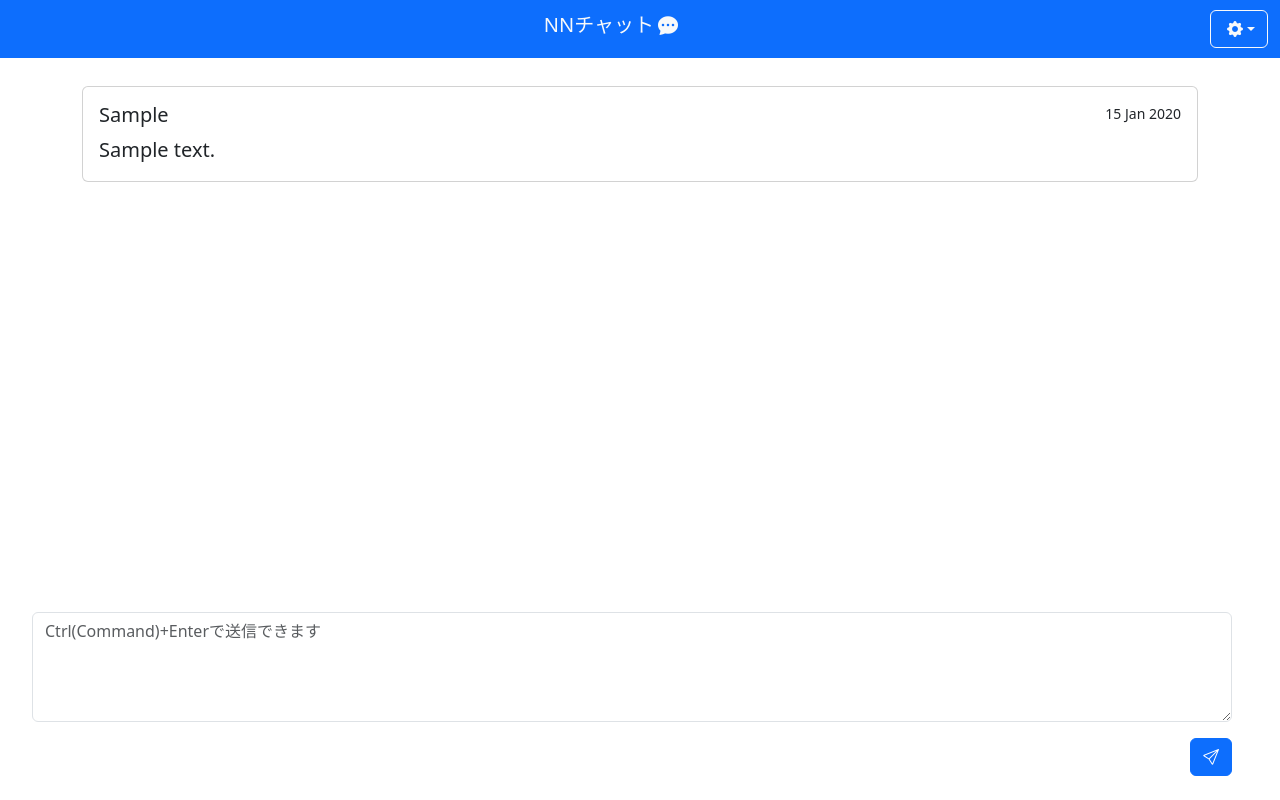
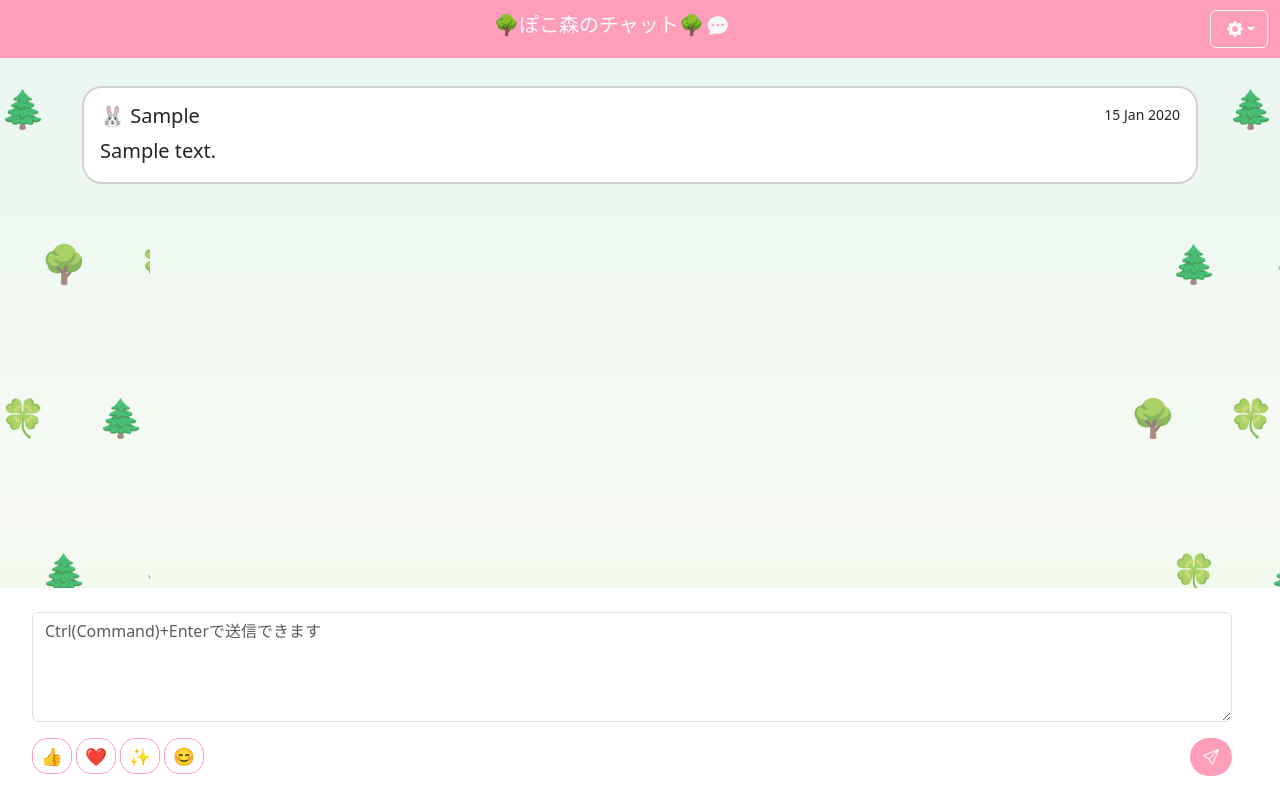
Before and after one commit to 251zs04086-sys/nn-chat, a Node project: template views/posts.pug in a window 1280 px wide. Run offline with Node 20 templates, Linux system fonts and the light colour scheme; the template is opened without the code that fills it: most values are stand-ins (such as "Sample title", 1, 10 or a date in 2020).

Commit message:
ぽこ森のチャット に改変

```diff
--- a/lib/router.js
+++ b/lib/router.js
@@ -28,6 +28,9 @@ function route(req, res) {
     case '/nn-chat.js':
       util.handleNnChatJsFile(req, res);
       break;
+    case '/':
+      util.handleTopPage(req, res);
+      break;
     default:
       util.handleNotFound(req, res);
       break;
--- a/package.json
+++ b/package.json
@@ -1,7 +1,7 @@
 {
   "name": "nn-chat",
   "version": "1.0.0",
-  "description": "NNチャット",
+  "description": "ぽこ森のチャット",
   "main": "index.js",
   "scripts": {
     "test": "node --test"
--- a/public/nn-chat.js
+++ b/public/nn-chat.js
@@ -35,3 +35,12 @@ const tooltipTriggerElements = document.querySelectorAll('[data-bs-toggle="toolt
 tooltipTriggerElements.forEach((tooltipTriggerElement) => {
   new bootstrap.Tooltip(tooltipTriggerElement);
 });
+
+// スタンプボタンの有効化
+const stampButtons = document.querySelectorAll('.stamp-btn');
+stampButtons.forEach((button) => {
+  button.addEventListener('click', () => {
+    textareaElement.value = button.dataset.stamp;
+    formElement.submit();
+  });
+});
--- a/public/style.css
+++ b/public/style.css
@@ -2,10 +2,116 @@ body.container {
   padding-top: 70px;
   padding-bottom: 200px;
 }
+
 :root {
   scroll-behavior: auto;
 }
+
 p.card-text {
   white-space: pre-wrap;
   word-break: break-all;
 }
+
+body {
+  background-color: #f3faef;
+  background-image: linear-gradient(180deg, #e8f6ef 0%, #f7fbf4 65%, #e2f3d8 100%);
+  background-attachment: fixed;
+  color: #4a403a;
+}
+
+/* 余白に森を表示 */
+body::before,
+body::after {
+  white-space: pre;
+  position: fixed;
+  top: 70px;
+  height: 100vh;
+  width: calc(50vw - 490px);
+  font-size: 2.3rem;
+  line-height: 2.1;
+  letter-spacing: 0.3em;
+  opacity: 0.7;
+  pointer-events: none;
+  z-index: -1;
+  overflow: hidden;
+}
+
+/* 左側の森 */
+body::before {
+  content:
+    "🌲  🌳  🍀  🌲  🌳  🌸\A\A"
+    "  🌳  🍀  🌲  🌷  🌳  \A\A"
+    "🍀  🌲  🌳  🍀  🌲  🌳\A\A"
+    "  🌲  🌷  🌳  🌲  🍀  \A\A"
+    "🌳  🍀  🌲  🌳  🌸  🌲\A\A"
+    "  🍀  🌲  🌳  🌷  🌲  ";
+  left: 0;
+  text-align: right;
+}
+
+/* 右側の森 */
+body::after {
+  content:
+    "🌳  🌲  🌸  🌳  🌲  🍀\A\A"
+    "  🌲  🌷  🌳  🍀  🌲  \A\A"
+    "🌳  🍀  🌲  🌳  🍀  🌲\A\A"
+    "  🍀  🌲  🌷  🌳  🌲  \A\A"
+    "🌲  🌳  🌸  🌲  🌳  🍀\A\A"
+    "  🌲  🌷  🌳  🌲  🍀  ";
+  right: 0;
+  text-align: left;
+}
+
+.cute-navbar {
+  background-color: #ff9ebb;
+}
+
+.card {
+  border-radius: 20px;
+  border-width: 2px;
+}
+
+body[data-bs-theme="light"] .my-post {
+  border-color: #ff9ebb;
+  background-color: #fff0f5;
+}
+
+.cute-btn {
+  background-color: #ff9ebb;
+  color: #ffffff;
+  border-radius: 20px;
+}
+
+.cute-btn:hover {
+  background-color: #ff85a1;
+  color: #ffffff;
+}
+
+.stamp-btn {
+  background-color: #ffffff;
+  border: 1.5px solid #ff9ebb;
+  border-radius: 15px;
+  font-size: 1.1rem;
+  transition: transform 0.1s;
+}
+
+.stamp-btn:hover {
+  background-color: #fff0f5;
+  border-color: #ff85a1;
+  transform: scale(1.1);
+}
+
+.stamp-post {
+  font-size: 2.5rem;
+  line-height: 1.2;
+}
+
+body[data-bs-theme="dark"] {
+  background-color: #16221a;
+  background-image: linear-gradient(180deg, #111b15 0%, #19281e 65%, #121e16 100%);
+  color: #e4ede6;
+}
+
+body[data-bs-theme="dark"] .stamp-btn {
+  background-color: #2b3035;
+}
--- a/views/posts.pug
+++ b/views/posts.pug
@@ -9,11 +9,11 @@ html(lang="ja")
     link(rel="stylesheet"
       href="https://cdn.jsdelivr.net/npm/bootstrap-icons@1.8.0/font/bootstrap-icons.css")
     link(rel="stylesheet" href="style.css")
-    title NNチャット
+    title ぽこ森のチャット
   body.container.overflow-scroll(data-bs-theme=currentTheme)
-    nav.navbar.fixed-top.bg-primary
+    nav.navbar.fixed-top.cute-navbar
       div.container-fluid
-        h1.text-light.navbar-brand.mx-auto NNチャット
+        h1.text-light.navbar-brand.mx-auto 🌳ぽこ森のチャット🌳
           i.bi-chat-dots-fill.ms-1
         div.dropdown
           button.btn.btn-outline-light.dropdown-toggle(type="button" id="menu" data-bs-toggle="dropdown" aria-expanded="false") #{user}
@@ -24,16 +24,21 @@ html(lang="ja")
               a.dropdown-item(href="/changeTheme") #{changeThemeText}
               a.dropdown-item(href="/logout") ログアウト
     each post in posts
-      - const cardClass = (user === post.postedBy ? 'card my-3 border-primary' : 'card my-3')
+      - const cardClass = (user === post.postedBy ? 'card my-3 my-post' : 'card my-3')
+      - const animals = ['🐱', '🐰', '🐻', '🐶', '🐤', '🐼', '🦊'];
+      - const nameSum = post.postedBy.split('').reduce((sum, ch) => sum + ch.charCodeAt(0), 0);
+      - const animalIcon = animals[nameSum % animals.length];
+      - const stamps = ['👍', '❤️', '✨', '😊'];
+      - const textClass = (stamps.includes(post.content) ? 'card-text stamp-post' : 'card-text lead');
       div(class=cardClass)
         div.card-body
           div.d-flex.justify-content-between
-            h5.card-title #{post.postedBy}
+            h5.card-title #{animalIcon} #{post.postedBy}
               if post.postedBy === 'admin'
                 i.bi-patch-check-fill.ms-1
             - const tooltipTitle = `<small>${post.absoluteCreatedAt}</small>`
             small.card-text.float-end(data-bs-toggle="tooltip" data-bs-placement="top" data-bs-html="true" title=tooltipTitle) #{post.relativeCreatedAt}
-          p.card-text.lead #{post.content}
+          p(class=textClass) #{post.content}
         - const isDeletable = (user === post.postedBy || user === 'admin')
         if isDeletable
           div.card-footer.d-flex.justify-content-end
@@ -48,7 +53,11 @@ html(lang="ja")
           textarea(name="content" rows="4" placeholder="Ctrl(Command)+Enterで送信できます").form-control
         input(type="hidden" name="oneTimeToken" value=oneTimeToken)
         div.col-12
-          button(type="submit").btn.btn-primary.float-end
+          button(type="button" data-stamp="👍").btn.btn-sm.me-1.stamp-btn 👍
+          button(type="button" data-stamp="❤️").btn.btn-sm.me-1.stamp-btn ❤️
+          button(type="button" data-stamp="✨").btn.btn-sm.me-1.stamp-btn ✨
+          button(type="button" data-stamp="😊").btn.btn-sm.me-1.stamp-btn 😊
+          button(type="submit").btn.cute-btn.float-end
             i.bi-send
 
     script(src="https://cdn.jsdelivr.net/npm/bootstrap@5.3.0/dist/js/bootstrap.bundle.min.js"
```
Also changed, not shown: lib/handler-util.js (+13 -1 lines), favicon.ico.
